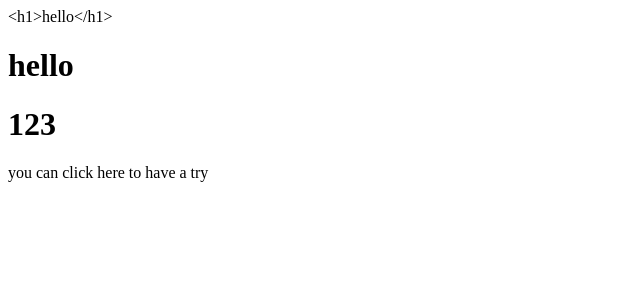
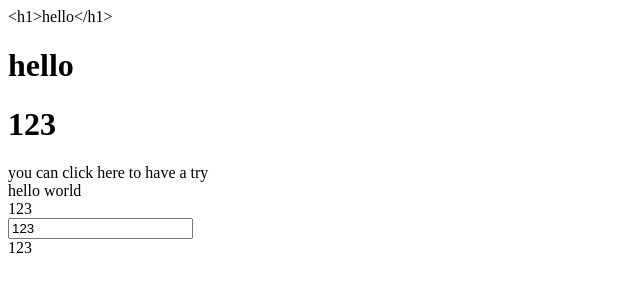
Before and after one commit to HYHL0909/VueStudy, a plain HTML site: page index.html in a window 1280 px wide. Shown: the whole page, without its empty margins (0-640 px from the left). Drawn offline with Linux system fonts and the light colour scheme.

Commit message:
4th commit

```diff
--- a/index.html
+++ b/index.html
@@ -21,11 +21,17 @@
         <!-- <div v-on:click="handleClick">{{msg}}</div> -->
         <!-- v-on:click==@click -->
         <div @click="handleClick">{{msg}}</div>
+
+        <div v-bind:title="'del '+title">hello world</div>
+        <div :title="'del '+title">{{number}}</div>
+        <input v-model:value="number"/>
+        <div>{{number}}</div>
       </div>
     <script>
         new Vue({
             el:"#root",
             data:{
+                title:"this is hello world",
                 msg:"you can click here to have a try",
                 number:123,
                 content:"<h1>hello</h1>",
```
